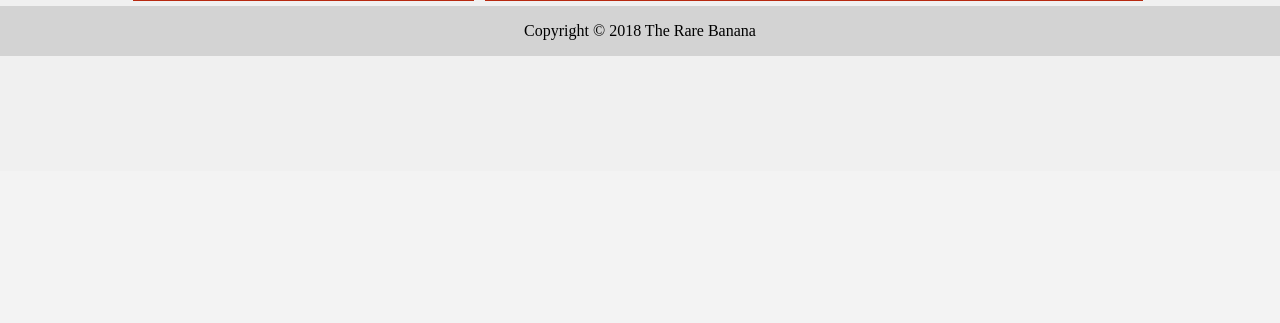
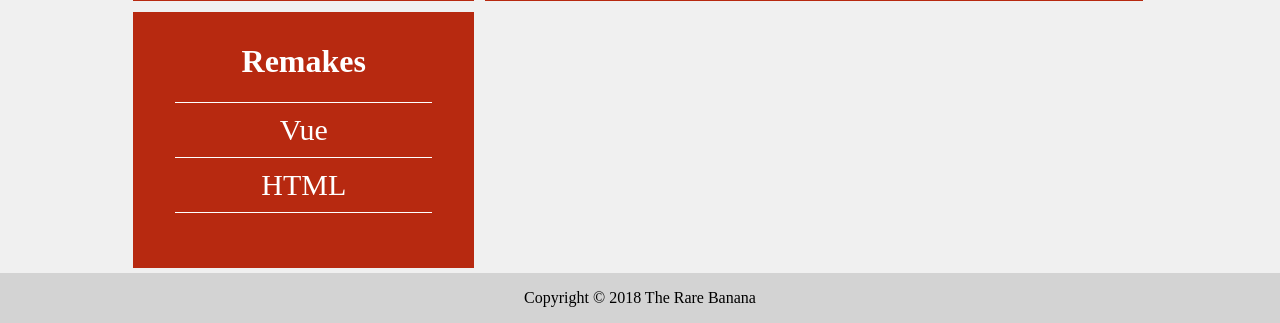
Before and after one commit to Stannesen/TheRareBanana, a PHP site: page /basic/ in a window 1280 px wide. Shown: the part 629-952 px from the top of the page. Before the commit the page ends 685 px from the top, so only its background shows below. Run offline with PHP 8.4, Linux system fonts and the light colour scheme; style sheets or scripts are compiled from the project's sources.

Commit message:
addign remakes links to old page

```diff
--- a/basic/css/home.css
+++ b/basic/css/home.css
@@ -53,6 +53,31 @@
   box-sizing: border-box; }
   .grid-item--top-games {
     width: 64.3333%; }
+  .grid-item--remakes {
+    color: white;
+    display: flex;
+    flex-direction: row;
+    justify-content: center; }
+
+.remakes {
+  width: 80%; }
+  .remakes__header {
+    color: white;
+    text-align: center; }
+  .remakes__ul {
+    padding: 0; }
+  .remakes__list {
+    list-style: none;
+    padding-top: 10px;
+    padding-bottom: 10px;
+    text-align: center;
+    border-top: 1px solid white; }
+    .remakes__list:last-child {
+      border-bottom: 1px solid white; }
+  .remakes__link {
+    color: white;
+    text-decoration: none;
+    font-size: 30px; }
 
 .analog-clock {
   height: 100%;
--- a/basic/index.html
+++ b/basic/index.html
@@ -156,6 +156,18 @@
                         <div class="top-games__img-holder">
                         </div>
                     </div>
+                </div><div class="grid-item grid-item--remakes">
+                    <div class="remakes">
+                        <h1 class="remakes__header">Remakes</h1>
+
+                        <ul class="remakes__ul">
+                            <li class="remakes__list">
+                                <a class="remakes__link" href="/">Vue</a>
+                            <li class="remakes__list">
+                                <a class="remakes__link" href="/basic/">HTML</a>
+                            </li></li>
+                        </ul>
+                    </div>
                 </div>
             </div>
         </div>
--- a/basic/scss/home.scss
+++ b/basic/scss/home.scss
@@ -64,6 +64,45 @@
 
     &--top-games{
         width: 64.3333%;
+    }
+
+    &--remakes{
+        color: white;
+        display: flex;
+        flex-direction: row;
+        justify-content: center;
+    }
+}
+
+.remakes{
+    width: 80%;
+
+    &__header{
+        color: white;
+        text-align: center;
+    }
+
+    &__ul{
+        padding: 0;
+    }
+
+    &__list{
+        list-style: none;
+        padding-top: 10px;
+        padding-bottom: 10px;
+        text-align: center;
+
+        border-top: 1px solid white;
+
+        &:last-child{
+            border-bottom: 1px solid white;
+        }
+    }
+
+    &__link{
+        color: white;
+        text-decoration: none;
+        font-size: 30px;
     }
 }
 
```
Also changed, not shown: src/header/Nav.vue (+6 -2 lines), 1 other file.
